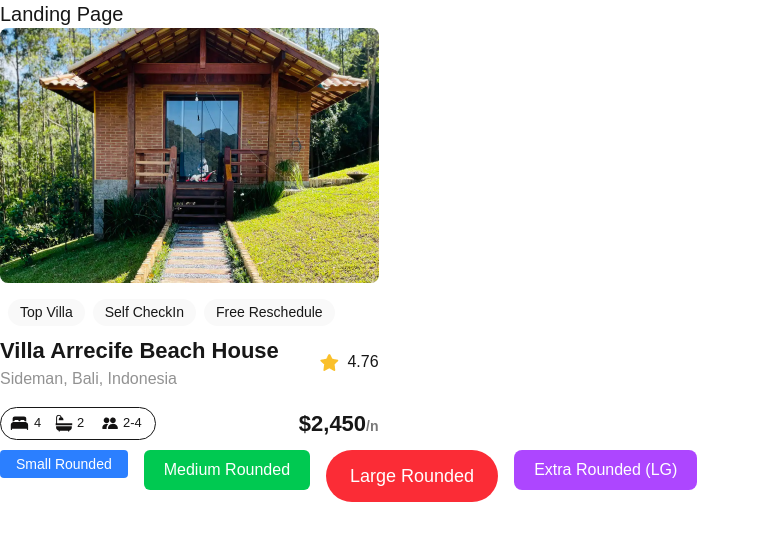
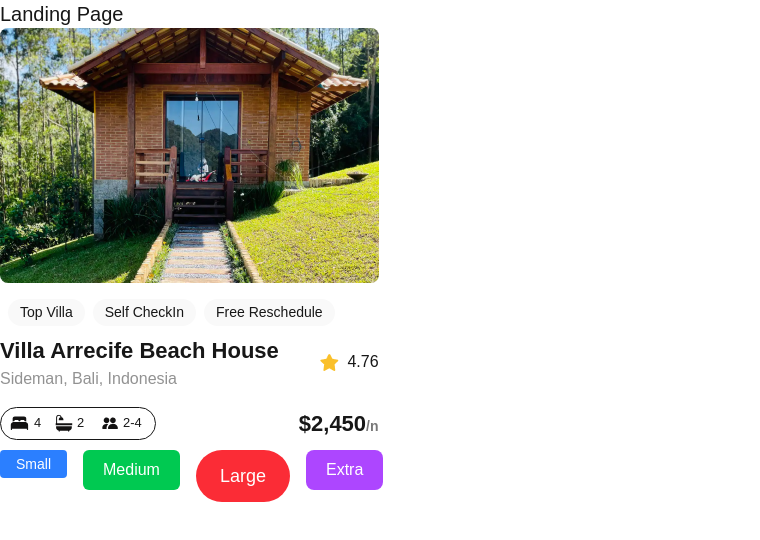
Before and after one commit to faithakinbobola/alx-project-0x00-setup, a Next.js app in the folder alx-project-0x00/: page /landing in a window 1280 px wide. Shown: the top 540 px of the page, without its empty margins (0-760 px from the left). Built offline with nearby package versions, Linux system fonts and the light colour scheme.

Commit message:
Advanced Task

```diff
--- a/alx-project-0x00/pages/landing.tsx
+++ b/alx-project-0x00/pages/landing.tsx
@@ -7,10 +7,10 @@ const Landing: React.FC =  () => {
       <h1 className=" text-xl font-extralight">Landing Page</h1>
       <Card />
       <div className="flex flex-wrap gap-4">
-        <Button title="Small Rounded" styles="px-4 py-1 text-sm bg-blue-500 text-white rounded-sm" />
-        <Button title="Medium Rounded" styles="px-5 py-2 text-base bg-green-500 text-white rounded-md" />
-        <Button title="Large Rounded" styles="px-6 py-3 text-lg bg-red-500 text-white rounded-full" />
-        <Button title="Extra Rounded (LG)" styles="px-5 py-2 text-base bg-purple-500 text-white rounded-lg" />
+        <Button title="Small" styles="px-4 py-1 text-sm bg-blue-500 text-white rounded-sm" />
+        <Button title="Medium" styles="px-5 py-2 text-base bg-green-500 text-white rounded-md" />
+        <Button title="Large" styles="px-6 py-3 text-lg bg-red-500 text-white rounded-full" />
+        <Button title="Extra" styles="px-5 py-2 text-base bg-purple-500 text-white rounded-lg" />
       </div>
     </div>
   )
```
